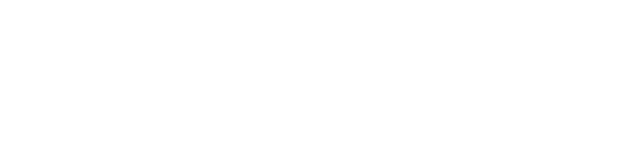
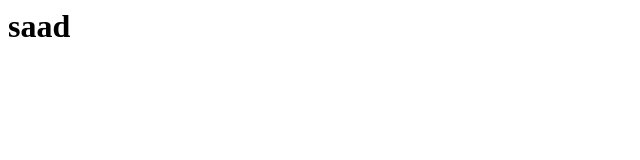
Before and after one commit to gajivala-saad/learning, a plain HTML site: page index.html in a window 1280 px wide. Shown: the whole page, without its empty margins (0-640 px from the left). Drawn offline with Linux system fonts and the light colour scheme.

Commit message:
Update index.html

```diff
--- a/index.html
+++ b/index.html
@@ -2,6 +2,6 @@
   <title>saad learning</title>
   <head></head>
   <body>
-
+    <h1>saad</h1>
   </body>
 </html>
```
